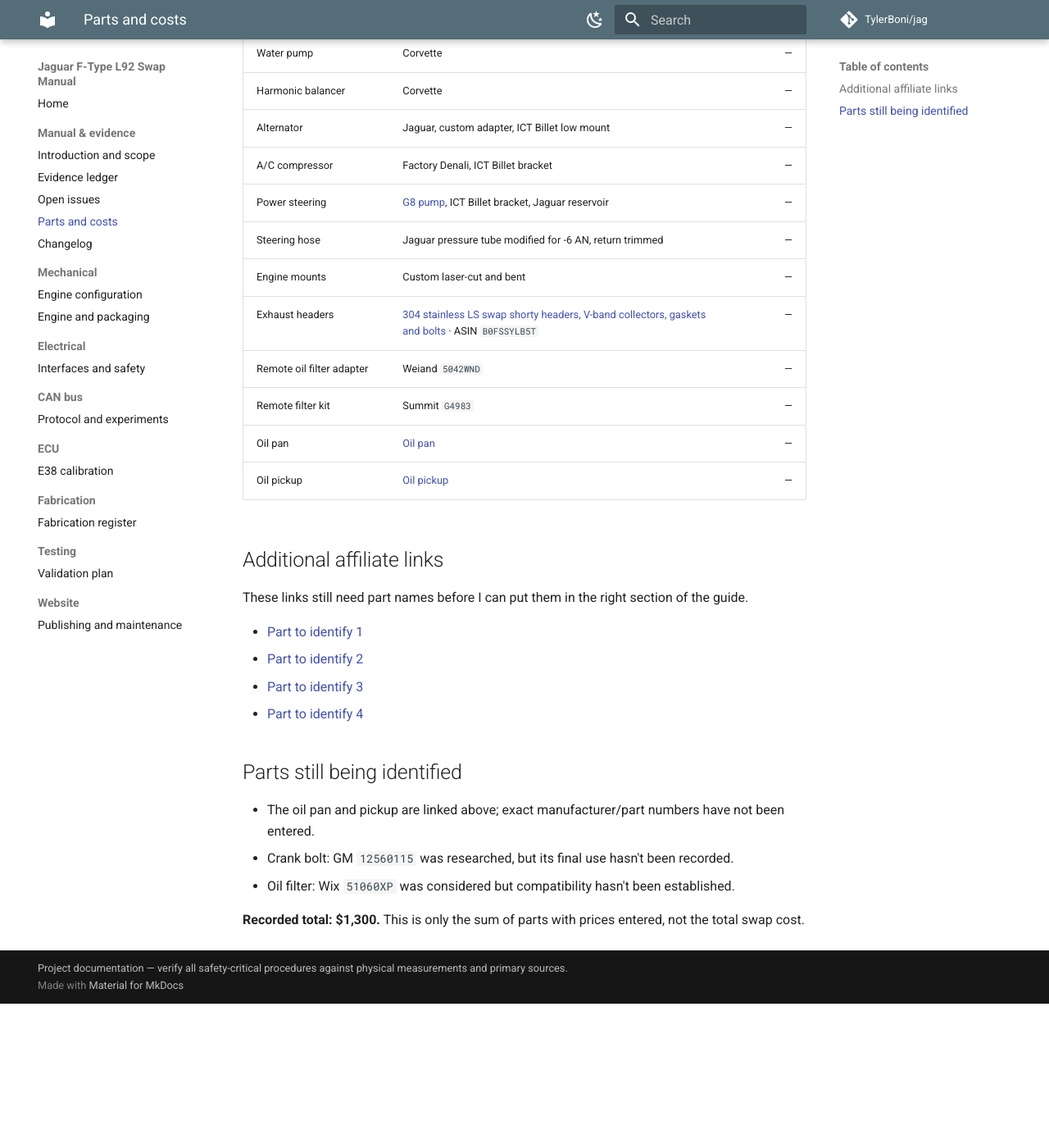
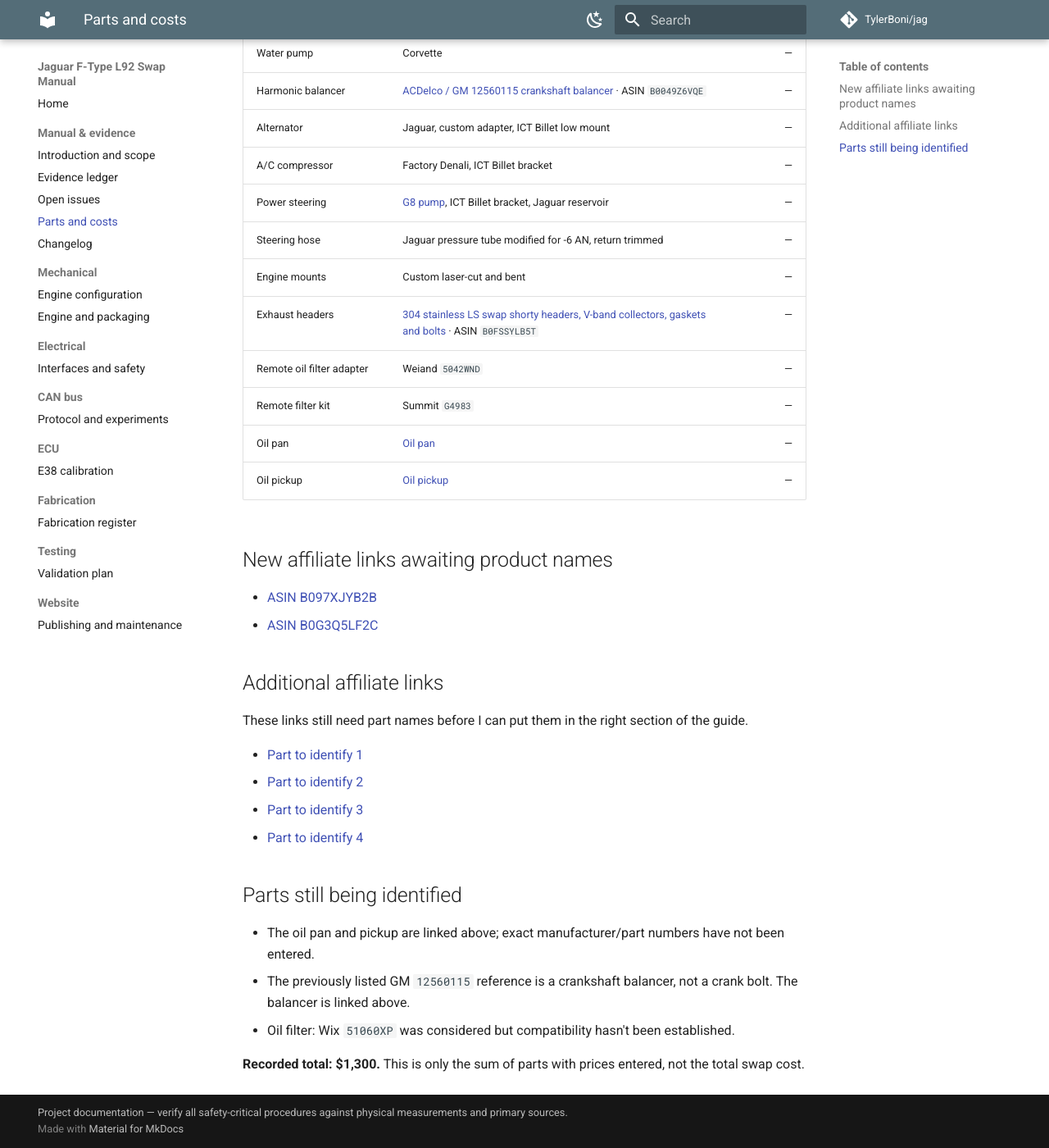
Before and after one commit to TylerBoni/jag, an MkDocs documentation site: the page built from build-manual/PARTS.md, in a window 1280 px wide and 1400 px high, scrolled down 691 px. Shown: the whole window at 82% size. Built offline with MkDocs 1.6.1 and Material for MkDocs 9.7.7, drawn with Linux system fonts in a browser that asks for light colours; comment, search, counter and statistics services are not loaded; before the commit the page ends 1915 px from its top, so only the background shows below that.

Commit message:
docs(parts): add three Amazon links and identify GM balancer

```diff
--- a/build-manual/PARTS.md
+++ b/build-manual/PARTS.md
@@ -15,7 +15,7 @@ Some links are Amazon affiliate links. As an Amazon Associate I earn from qualif
 | VVT delete | Michigan Motorsports | — |
 | Intake, throttle body, injectors, coils | Stock L92 | — |
 | Water pump | Corvette | — |
-| Harmonic balancer | Corvette | — |
+| Harmonic balancer | [ACDelco / GM 12560115 crankshaft balancer](https://www.amazon.com/dp/B0049Z6VQE?tag=tylerboni-20) · ASIN `B0049Z6VQE` | — |
 | Alternator | Jaguar, custom adapter, ICT Billet low mount | — |
 | A/C compressor | Factory Denali, ICT Billet bracket | — |
 | Power steering | [G8 pump](https://link.amazon/B00oKIggv), ICT Billet bracket, Jaguar reservoir | — |
@@ -26,6 +26,11 @@ Some links are Amazon affiliate links. As an Amazon Associate I earn from qualif
 | Remote filter kit | Summit `G4983` | — |
 | Oil pan | [Oil pan](https://link.amazon/B0cl38x4S) | — |
 | Oil pickup | [Oil pickup](https://link.amazon/B02EmzpKV) | — |
+
+## New affiliate links awaiting product names
+
+- [ASIN B097XJYB2B](https://www.amazon.com/dp/B097XJYB2B?tag=tylerboni-20)
+- [ASIN B0G3Q5LF2C](https://www.amazon.com/dp/B0G3Q5LF2C?tag=tylerboni-20)
 
 ## Additional affiliate links
 
@@ -39,7 +44,7 @@ These links still need part names before I can put them in the right section of
 ## Parts still being identified
 
 - The oil pan and pickup are linked above; exact manufacturer/part numbers have not been entered.
-- Crank bolt: GM `12560115` was researched, but its final use hasn't been recorded.
+- The previously listed GM `12560115` reference is a crankshaft balancer, not a crank bolt. The balancer is linked above.
 - Oil filter: Wix `51060XP` was considered but compatibility hasn't been established.
 
 **Recorded total: $1,300.** This is only the sum of parts with prices entered, not the total swap cost.
```
